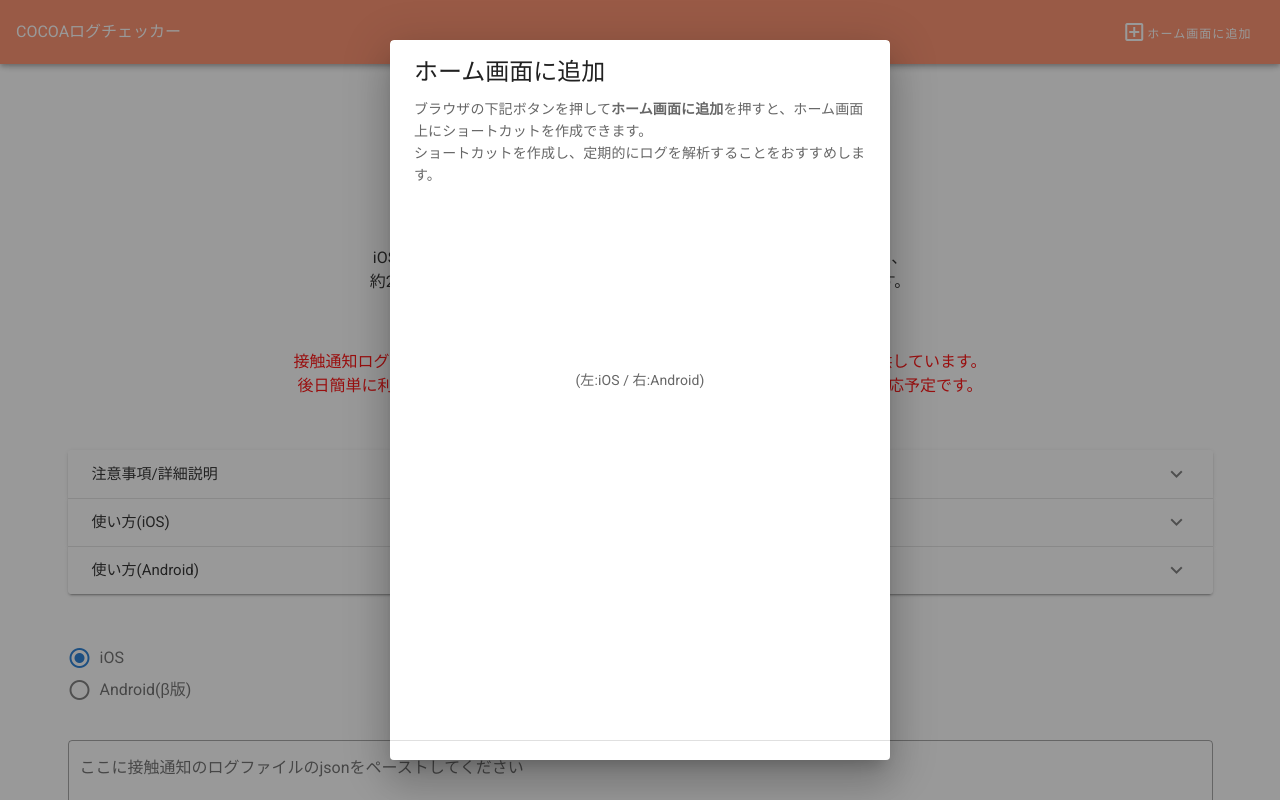
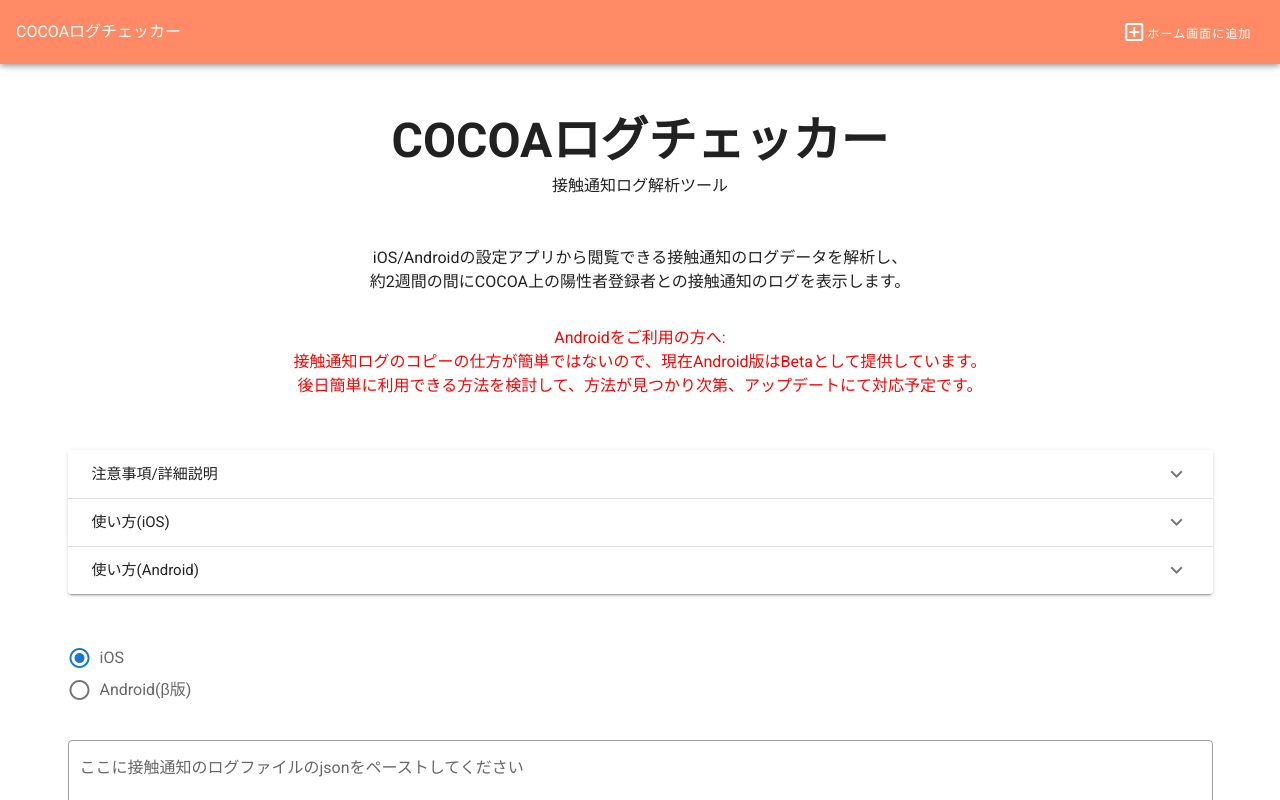
Before and after one commit to ktansai/COVID-19-ExposeChecker, a Vue app: page / in a window 1280 px wide. Shown: the top 800 px of the page. Built offline with nearby package versions, Linux system fonts and the light colour scheme.

Commit message:
default hidden

```diff
--- a/src/App.vue
+++ b/src/App.vue
@@ -96,7 +96,7 @@ export default {
   },
 
   data: () => ({
-    dialog: true
+    dialog: false
     //
   }),
 };
```
